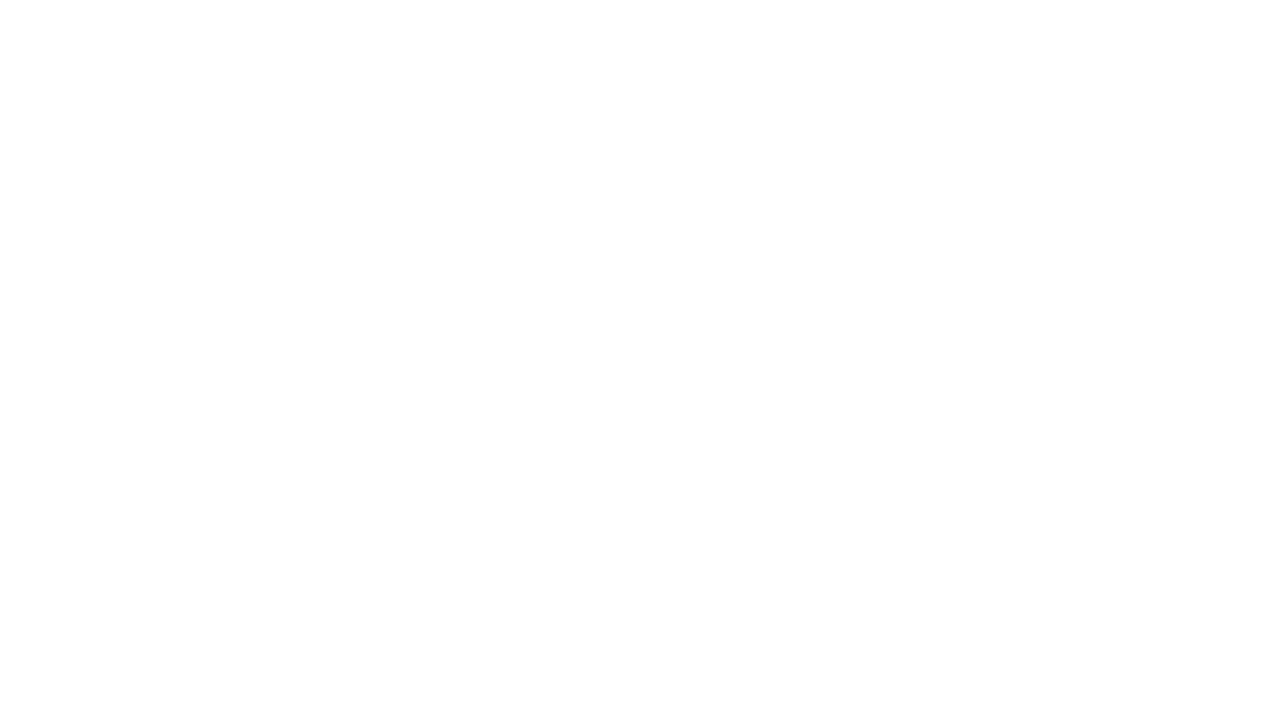
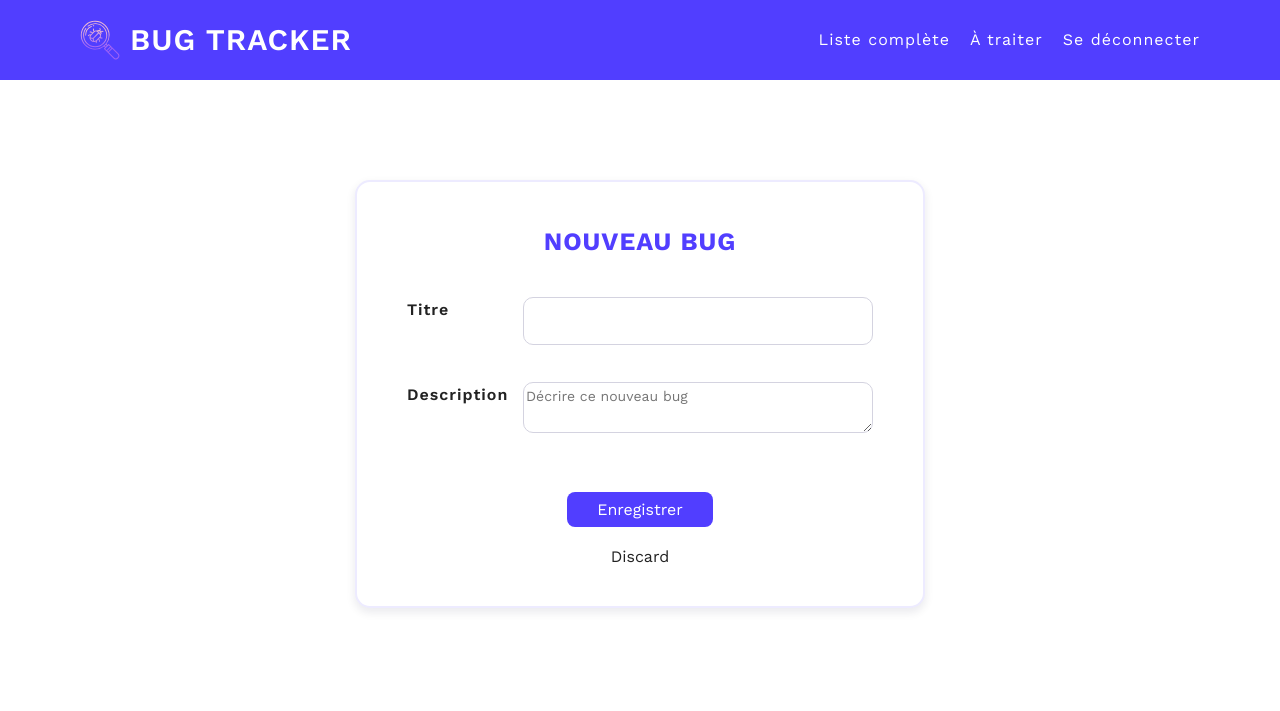
Before and after one commit to jing607/Projet-1-bug-tracker, a plain HTML site: page add.html in a window 1280 px wide. Drawn offline with nearby package versions, Linux system fonts and the light colour scheme.

Commit message:
modification

```diff
--- a/add.html
+++ b/add.html
@@ -0,0 +1,62 @@
+<!DOCTYPE html>
+<html lang="fr">
+<head>
+    <meta charset="UTF-8">
+    <meta http-equiv="X-UA-Compatible" content="IE=edge">
+    <meta name="viewport" content="width=device-width, initial-scale=1.0">
+    <title>Bug Tracker-Nouveau bug</title>
+
+    <link rel="stylesheet" href="https://fonts.googleapis.com/css2?family=Material+Symbols+Rounded:opsz,wght,FILL,GRAD@20..48,100..700,0..1,-50..200" />
+    <link rel="stylesheet" href="css/reset.css">
+    <link rel="stylesheet" href="css/style.css">
+    <link rel="stylesheet" href="css/add-page.css">
+</head>
+
+<body>
+    <header>
+        <div class="nav-main">
+          <ul class="logo">
+            <li><img src="./sources/bug.svg" alt="logo-bug tracker"></li>
+            <li><h1>Bug Tracker</h1></li>
+          </ul>
+          <nav class="menu">
+            <a href="complete-list.html">Liste complète</a>
+            <a href="todo.html">À traiter</a>
+            <a href="login.html">Se déconnecter</a>
+          </nav>
+        </div>
+    </header>
+
+    <main class="container">
+
+        <section class="form-container" role="region" aria-labelledby="form-add-bug">
+            <form id="addbug-form">
+              <h2>Nouveau bug</h2>
+              <div class="input-group">
+                <div class="input-box">
+                  <label for="title-newbug">Titre</label>
+                  <input type="text" id="title-newbug" name="title-newbug" required></input>
+                </div>
+                <div class="input-box">
+                  <label for="description-newbug">Description</label>
+                  <textarea type="text" id="description-newbug" placeholder="Décrire ce nouveau bug" name="description-newbug" required></textarea>
+                </div>
+              </div>
+
+              <div class="btn-form">
+                <button id="" class="primary-btn" type="submit">Enregistrer</button>
+                <button id="" class="text-btn" type="submit">Discard</button>
+              </div>
+            </form>
+        </section>
+
+    </main>
+
+
+
+    <script src="https://code.jquery.com/jquery-3.6.3.min.js" integrity="sha256-pvPw+upLPUjgMXY0G+8O0xUf+/Im1MZjXxxgOcBQBXU=" crossorigin="anonymous"></script>
+    <script src="./js/main.js" ></script>
+
+</body>
+
+</html>
--- a/css/add-page.css
+++ b/css/add-page.css
@@ -0,0 +1,155 @@
+/* ADD A BUG PAGE */
+
+/* Navigation */
+
+header{
+    background-color: var(--primary-color);
+    height: 8rem;
+    position: relative;
+    display: flex;
+    justify-content: center;
+    align-items: center;
+  }
+
+  header ul{
+    color: white;
+    display: flex;
+    align-items: center;
+    gap: 1rem;
+  }
+
+  header img{
+    display: block;
+    width: 4rem;
+  }
+
+  header h1 {
+    font-size: 3rem;
+    font-weight: 600;
+    text-align: center;
+    text-transform: uppercase;
+  }
+
+  .nav-main {
+    display: flex;
+    align-items: center;
+    position: relative;
+    width: 100%;
+  }
+
+  .logo {
+    position: absolute;
+    left: 8rem;
+  }
+
+  .menu {
+    display: flex;
+    position: absolute;
+    right: 8rem;
+    gap: 2rem;
+  }
+
+  .menu a {
+    color: #fff;
+    height: 3rem;
+    display: flex;
+    align-items: center;
+  }
+
+  .menu a:hover {
+    border-bottom: .1rem solid #fff;
+  }
+
+/* FORM */
+
+  .form-container {
+    width: 100%;
+    display: flex;
+    justify-content: center;
+    align-items: center;
+    padding: 10rem;
+  }
+
+  #addbug-form {
+    display: flex;
+    flex-direction: column;
+    align-items: center;
+    position: relative;
+    width: 57rem;
+    background: #fff;
+    border: .2rem solid var(--primary-50-color);
+    border-radius: 1.5rem;
+    box-shadow: 0px 4px 8px 1px var(--shadow-bg-color);
+    padding: 4rem 5rem;
+    gap: 2rem;
+  }
+
+
+  .form-container h2 {
+    text-align: center;
+    color: #513eff;
+    text-transform: uppercase;
+    font-size: 2.5rem;
+  }
+
+  .input-group{
+    display: flex;
+    flex-direction: column;
+    align-items: center;
+    padding-top: 1.5rem;
+    gap: 1rem;
+  }
+
+  .input-group label{
+    font-weight: 600;
+    position: absolute;
+    left: 5rem;
+  }
+
+  .input-box {
+  display: flex;
+  flex-direction: row;
+  padding: 0;
+  gap: .5rem;
+  height: 7.5rem;
+  }
+
+  .input-box input, textarea {
+    width: 35rem;
+    border: .1rem solid var(--gray-300-color);
+    border-radius: 1rem;
+    position: absolute;
+    right: 5rem;
+  }
+  .input-box input{
+    height: 4.8rem;
+  }
+  .input-box textarea {
+    font-size: 1.4rem;
+    letter-spacing: normal;
+  }
+
+  .btn-form {
+    display: flex;
+    flex-direction: column;
+    align-items: center;
+    padding-top: 1.5rem;
+    gap: 2rem;
+  }
+
+  .primary-btn {
+    color: #fff;
+    background-color: var(--primary-color);
+    padding: 0.8rem 3rem;
+    border-radius: 0.8rem;
+    cursor: pointer;
+  }
+
+  .text-btn {
+    color: var(--body-color);
+    background-color: #fff;
+    cursor: pointer;
+  }
+  .text-btn:hover {
+    border-bottom: .1rem solid var(--body-color);
+  }
--- a/css/login-page.css
+++ b/css/login-page.css
@@ -28,10 +28,11 @@ header {
     text-transform: uppercase;
   }
 
+/* FORM */
+
 .form-container {
   width: 100%;
   display: flex;
-
   justify-content: center;
   align-items: center;
   padding: 10rem;
@@ -59,6 +60,7 @@ header {
   text-align: center;
   color: #513eff;
   text-transform: uppercase;
+  font-size: 2.5rem;
 }
 
 .input-group{
@@ -67,6 +69,10 @@ header {
   align-items: center;
   padding-top: 1.5rem;
   gap: 1rem;
+}
+
+.input-group label{
+  font-weight: 600;
 }
 
 .input-box {
@@ -89,6 +95,7 @@ header {
   flex-direction: column;
   align-items: center;
   padding-top: 1.5rem;
+  gap: 2rem;
 }
 
 .primary-btn {
@@ -96,11 +103,14 @@ header {
   background-color: var(--primary-color);
   padding: 0.8rem 3rem;
   border-radius: 0.8rem;
+  cursor: pointer;
 }
 
 .text-btn {
   color: var(--body-color);
   background-color: #fff;
-    padding: 0.8rem 3rem;
-    border-radius: 0.8rem;
+  cursor: pointer;
 }
+.text-btn:hover {
+  border-bottom: .1rem solid var(--body-color);
+}
--- a/css/reset.css
+++ b/css/reset.css
@@ -5,7 +5,7 @@ html{
     scroll-behavior: smooth;
     background: rgb(218, 218, 218)；
 }
-body{
+body, textarea{
     font: 1.6rem 'Work Sans', sans-serif;
     line-height: 1.6;
     letter-spacing: .1rem;
@@ -14,17 +14,20 @@ body{
 
 }
 
-h1,h2,h3,h4,p,figure,ul, button{
+h1,h2,h3,h4,p,figure,ul, a, button{
   margin: 0;
   padding: 0;
   list-style: none;
   border: none;
   background-color: none;
+  text-decoration: none
 }
 
 a{
-  text-decoration: none;
   color: #222;
+}
+button{
+  font: 1.6rem 'Work Sans', sans-serif;
 }
 
 * {
```
Also changed, not shown: complete-list.html (+86 -0 lines), css/main-page.css (+21 -5 lines), login.html (+0 -1 lines), main.html (+1 -1 lines), js/complte-list.js (added). Lines whose indentation alone changed are shown as unchanged.
